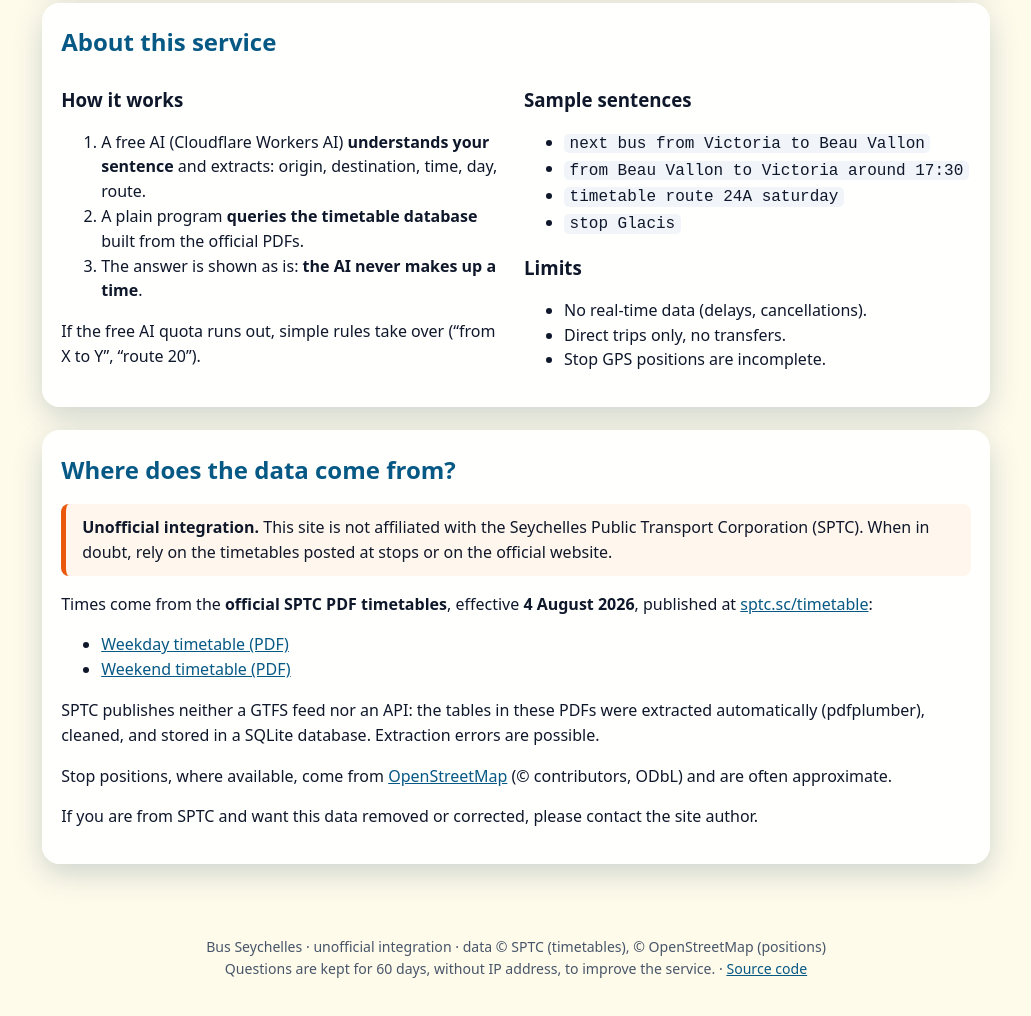
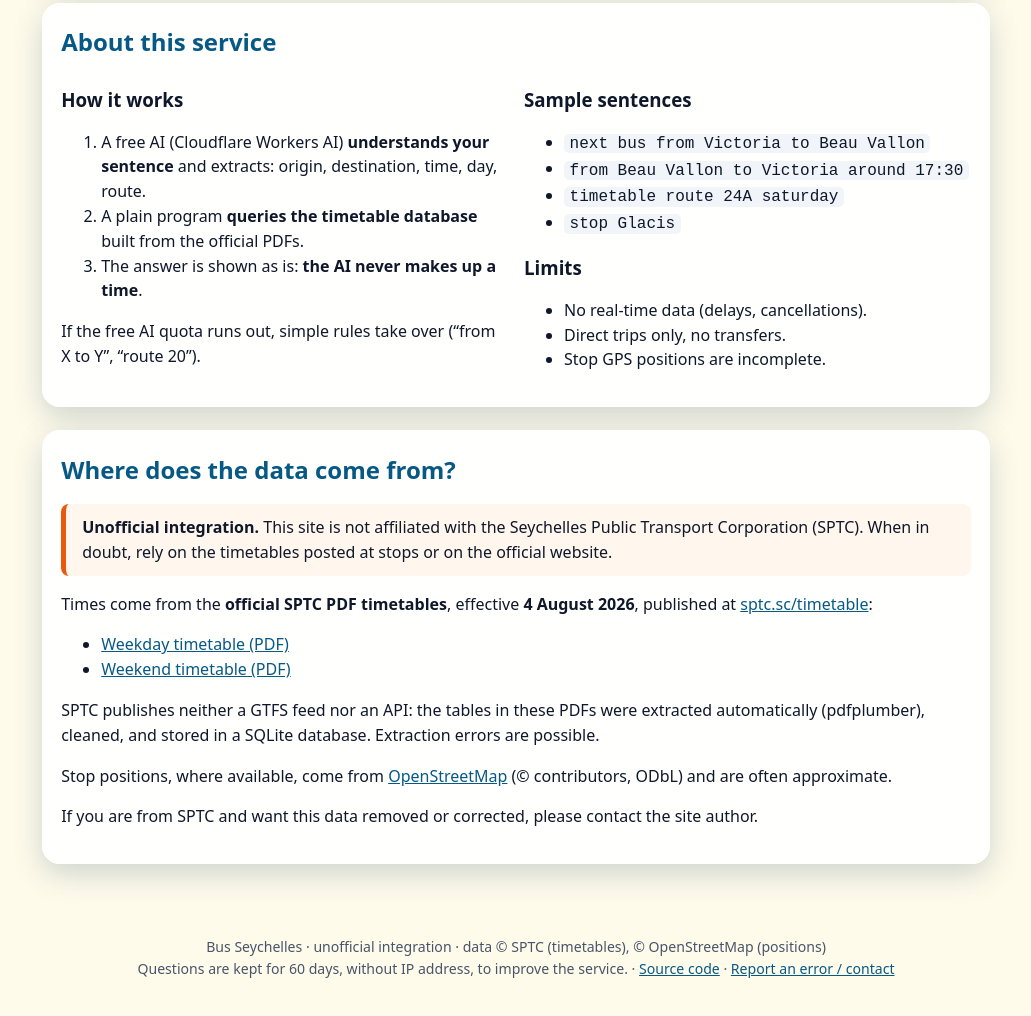
Before and after one commit to francoistll/sptc-bus-mcp, a plain HTML site: page web/public/index.html in a window 1280 px wide. Shown: the part 773-1789 px from the top of the page, without its empty margins (124-1155 px from the left). Drawn offline with Linux system fonts and the light colour scheme.

Commit message:
Contact : lien de signalement GitHub dans le site et le README

```diff
--- a/web/public/index.html
+++ b/web/public/index.html
@@ -190,7 +190,7 @@
 const REPO = 'https://github.com/francoistll/sptc-bus-mcp'; // ex. 'https://github.com/<toi>/sptc-bus-mcp' — laisse vide pour masquer le lien
 const PDF_WD = 'https://sptc.sc/wp-content/uploads/2026/08/SPTC_Weekday_Timetable_August_2026_Updated.pdf';
 const PDF_WE = 'https://sptc.sc/wp-content/uploads/2026/08/SPTC_Weekend_Timetable_July_2026.pdf';
-const repoLink = (fr) => REPO ? ` · <a href="${REPO}" rel="noopener">${fr ? 'Code source' : 'Source code'}</a>` : '';
+const repoLink = (fr) => REPO ? ` · <a href="${REPO}" rel="noopener">${fr ? 'Code source' : 'Source code'}</a> · <a href="${REPO}/issues/new" rel="noopener">${fr ? 'Signaler une erreur / contact' : 'Report an error / contact'}</a>` : '';
 
 const T = {
 fr: {
```
Also changed, not shown: 1 other file.
